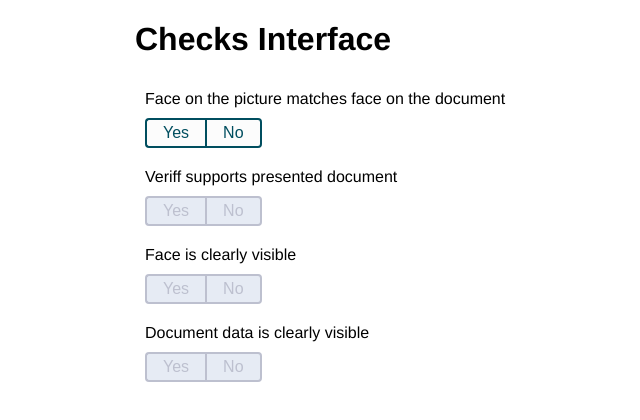
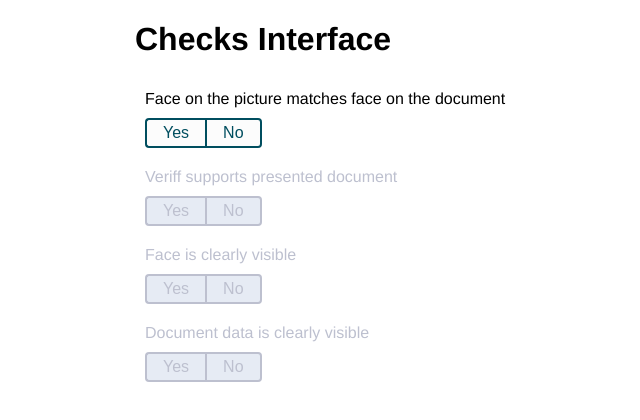
Before and after one commit to paulmdorr/checksInterface, a React (Create React App) app: page / in a window 1280 px wide. Shown: the top 420 px of the page, without its empty margins (305-945 px from the left). Built offline with nearby package versions, Linux system fonts and the light colour scheme.

Commit message:
Improve styles

```diff
--- a/src/components/ChecksInterface/CheckItem.tsx
+++ b/src/components/ChecksInterface/CheckItem.tsx
@@ -31,17 +31,17 @@ export default function CheckItem({
   };
 
   return (
-    <CheckItemWrapper>
+    <CheckItemWrapper className={disabled ? 'disabled' : ''}>
       <Description>{description}</Description>
       <LeftButton
-        data-value={value !== undefined && value}
+        className={value !== undefined && value ? 'on' : 'off'}
         onClick={() => onChange(true)}
         disabled={disabled}
       >
         Yes
       </LeftButton>
       <RightButton
-        data-value={value !== undefined && !value}
+        className={value !== undefined && !value ? 'on' : 'off'}
         onClick={() => onChange(false)}
         disabled={disabled}
       >
--- a/src/components/ChecksInterface/styled/CheckItem.css.tsx
+++ b/src/components/ChecksInterface/styled/CheckItem.css.tsx
@@ -12,6 +12,14 @@ const CheckItemWrapper = styled.li`
   &:hover {
     background-color: ${(props) => props.theme.hoverColor};
   }
+
+  &.disabled {
+    color: ${(props) => props.theme.disabledSecondaryColor};
+
+    &:hover {
+      background-color: ${(props) => props.theme.secondaryColor};
+    }
+  }
 `;
 
 const Description = styled.p`
@@ -22,12 +30,12 @@ const YesNoButton = styled(Button)`
   border-color: ${(props) => props.theme.mainColor};
   height: 30px;
 
-  &[data-value='false'] {
+  &.off {
     background-color: ${(props) => props.theme.secondaryColor};
     color: ${(props) => props.theme.mainColor};
   }
 
-  &[data-value='true'] {
+  &.on {
     background-color: ${(props) => props.theme.mainColor};
     color: ${(props) => props.theme.secondaryColor};
 
@@ -37,7 +45,7 @@ const YesNoButton = styled(Button)`
     }
   }
 
-  &[data-value='true']:disabled {
+  &.on:disabled {
     background-color: ${(props) => props.theme.disabledSecondaryColor};
     border-color: ${(props) => props.theme.disabledSecondaryColor};
     color: ${(props) => props.theme.disabledMainColor};
@@ -48,7 +56,7 @@ const YesNoButton = styled(Button)`
     }
   }
 
-  &[data-value='false']:disabled {
+  &.off:disabled {
     background-color: ${(props) => props.theme.disabledMainColor};
     border-color: ${(props) => props.theme.disabledSecondaryColor};
     color: ${(props) => props.theme.disabledSecondaryColor};
```
